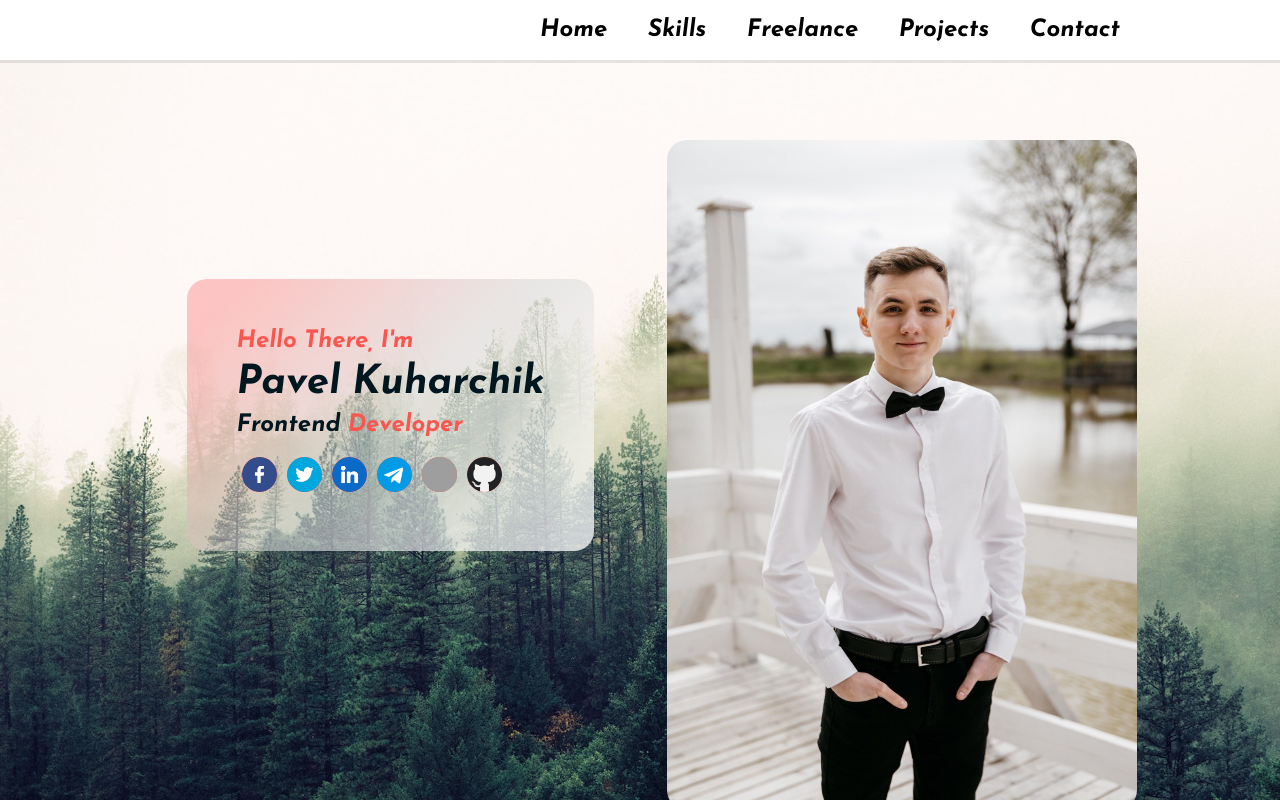
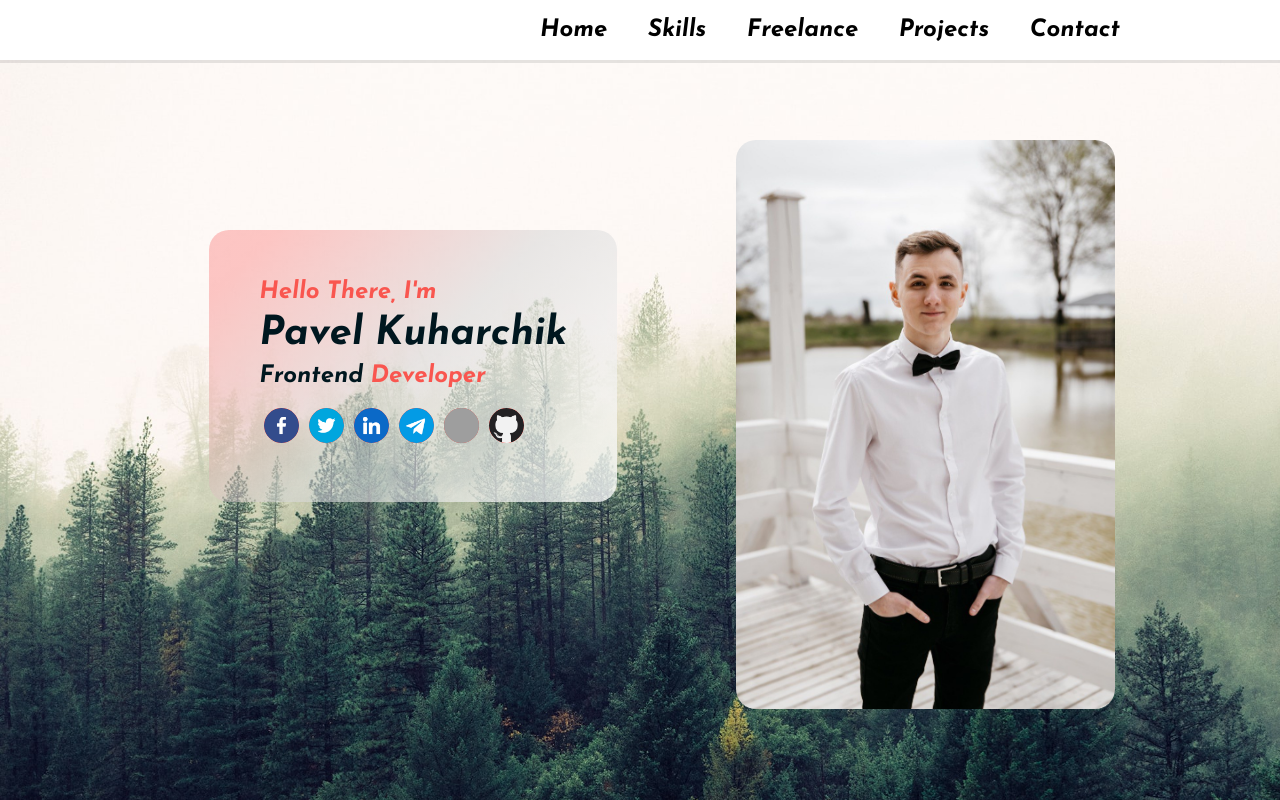
Before and after one commit to isefrog38/Portfolio, a React (Create React App) app: page / in a window 1280 px wide. Shown: the top 800 px of the page. Built offline with nearby package versions, Linux system fonts and the light colour scheme; grey boxes are pictures that could not be loaded.

Commit message:
photo width in %

```diff
--- a/src/components/Main/Main.module.css
+++ b/src/components/Main/Main.module.css
@@ -78,8 +78,7 @@
 
 .HomeInfoPhoto {
     margin-top: 20px;
-    width: 470px;
-    height: 670px;
+    width: 37%;
     background-color: transparent;
 }
 
```
